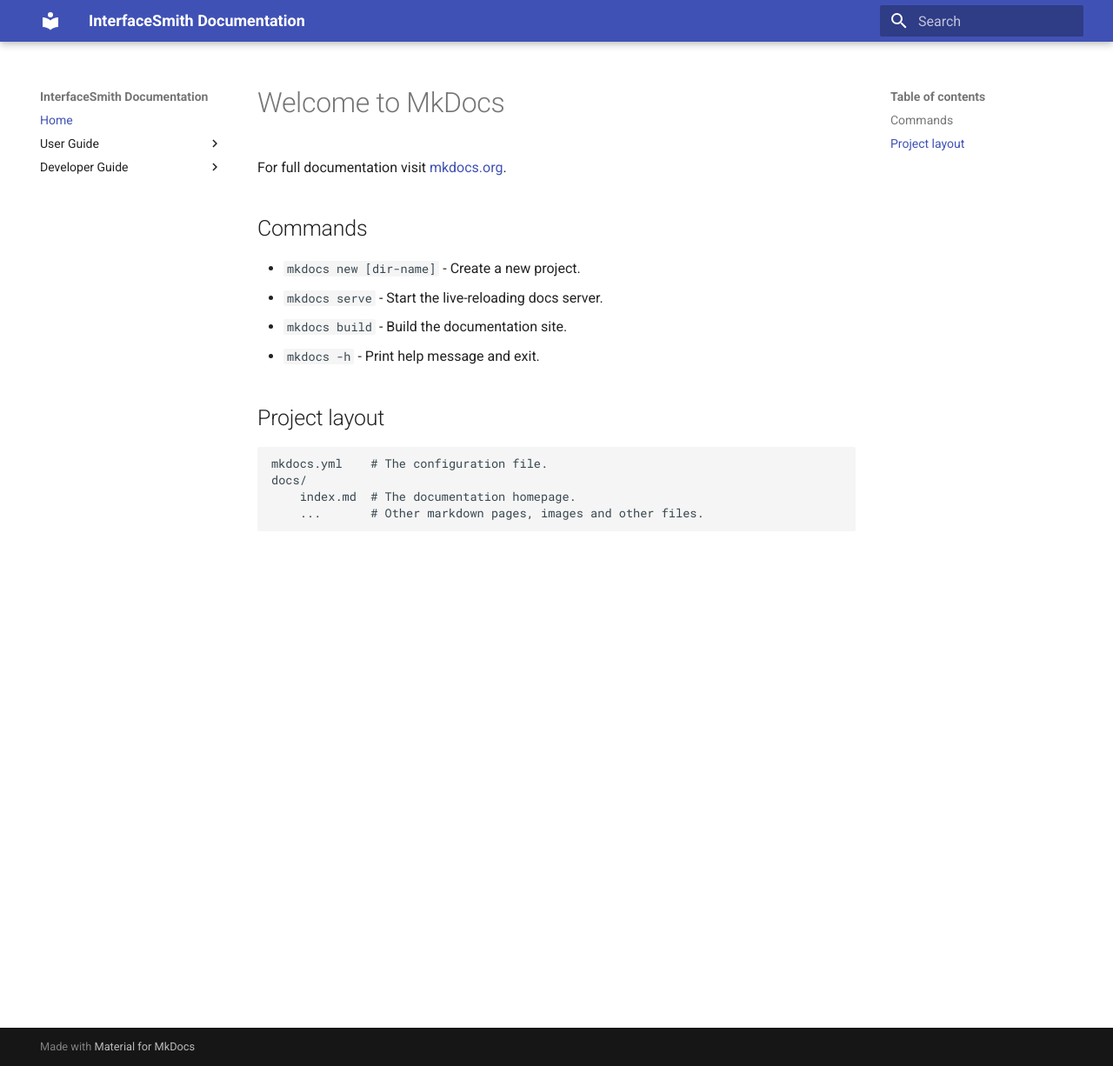
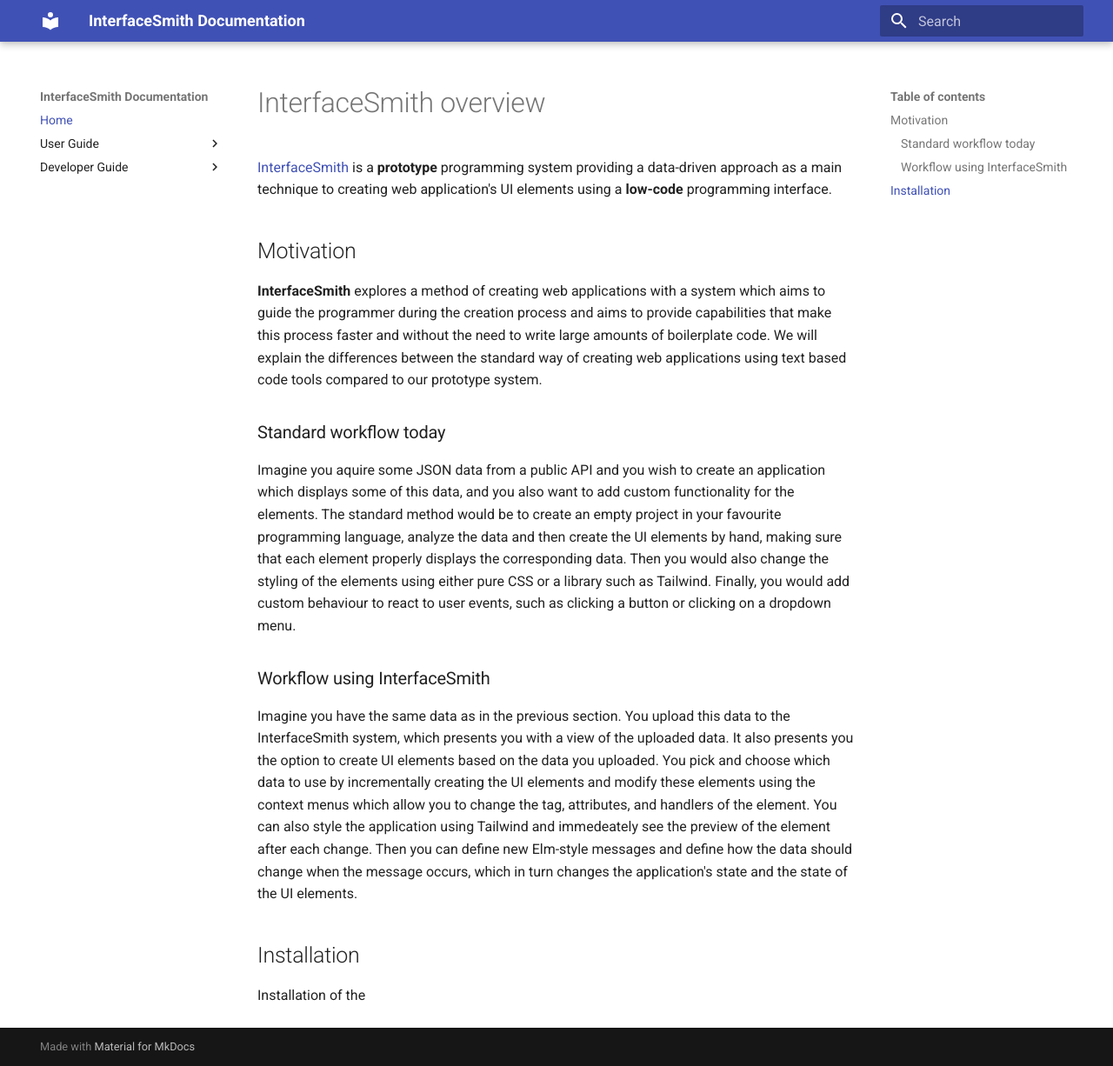
Before and after one commit to JerrySvarc/InterfaceSmith, an MkDocs documentation site: the page built from Documentation/docs/index.md, in a window 1280 px wide and 1226 px high. Shown: the whole window at 87% size. Built offline with MkDocs 1.6.1 and Material for MkDocs 9.7.7, drawn with Linux system fonts in a browser that asks for light colours.

Commit message:
created docs pages

```diff
--- a/Documentation/docs/index.md
+++ b/Documentation/docs/index.md
@@ -1,17 +1,28 @@
-# Welcome to MkDocs
+# InterfaceSmith overview
 
-For full documentation visit [mkdocs.org](https://www.mkdocs.org).
+[InterfaceSmith](https://github.com/JerrySvarc/InterfaceSmith) is a __prototype__ programming system providing a data-driven approach as a main technique to creating web application's UI elements using a **low-code** programming interface.
 
-## Commands
+## Motivation
 
-* `mkdocs new [dir-name]` - Create a new project.
-* `mkdocs serve` - Start the live-reloading docs server.
-* `mkdocs build` - Build the documentation site.
-* `mkdocs -h` - Print help message and exit.
+**InterfaceSmith** explores a method of creating web applications with a system which aims to guide the programmer during the creation process and aims to provide capabilities that make this process faster and without the need to write large amounts of boilerplate code.
+We will explain the differences between the standard way of creating web applications using text based code tools compared to our prototype system.
 
-## Project layout
+### Standard workflow today
+Imagine you aquire some JSON data from a public API and you wish to create an application which displays some of this data, and you also want to add custom functionality for the elements.
+The standard method would be to create an empty project in your favourite programming language, analyze the data and then create the UI elements by hand, making sure that each element properly displays the corresponding data.
+Then you would also change the styling of the elements using either pure CSS or a library such as Tailwind.
+Finally, you would add custom behaviour to react to user events, such as clicking a button or clicking on a dropdown menu.
 
-    mkdocs.yml    # The configuration file.
-    docs/
-        index.md  # The documentation homepage.
-        ...       # Other markdown pages, images and other files.
+
+### Workflow using InterfaceSmith
+Imagine you have the same data as in the previous section. You upload this data to the InterfaceSmith system, which presents you with a view of the uploaded data.
+It also presents you the option to create UI elements based on the data you uploaded.
+You pick and choose which data to use by incrementally creating the UI elements
+and modify these elements using the context menus which allow you to change the tag, attributes, and handlers of the element.
+You can also style the application using Tailwind and immedeately see the preview of the element after each change.
+Then you can define new Elm-style messages and define how the data should change when the message occurs, which in turn changes the application's state and the state of the UI elements.
+
+
+## Installation
+
+Installation of the
--- a/Documentation/mkdocs.yml
+++ b/Documentation/mkdocs.yml
@@ -5,7 +5,12 @@
   - Home: index.md
   - User Guide:
     - Getting Started: user-guide/getting-started.md
-    - Data Preparation: user-guide/data-preparation.md
+    - Input Data Guide: user-guide/data-preparation.md
+    - Creating UI elements : user-guide/element-creation.md
+    - Modifying UI elements : user-guide/element-modification.md
+    - Implementing custom logic : user-guide/custom-functionality.md
   - Developer Guide:
+    - Getting Started: dev-guide/getting-started.md
     - Architecture: dev-guide/architecture.md
     - Core Logic: dev-guide/core-logic.md
+    - Editor UI: dev-guide/editor.md
```
Also changed, not shown: Documentation/docs/user-guide/data-preparation.md (added, +50 -0 lines), Documentation/docs/user-guide/getting-started.md (added, +70 -0 lines), Documentation/docs/dev-guide/architecture.md (added), Documentation/docs/dev-guide/core-logic.md (added), Documentation/docs/dev-guide/editor.md (added), Documentation/docs/dev-guide/getting-started.md (added), Documentation/docs/img/UIExample.png (added), Documentation/docs/user-guide/custom-functionality.md (added), Documentation/docs/user-guide/element-creation.md (added), Documentation/docs/user-guide/element-modification.md (added), 1 other file.
